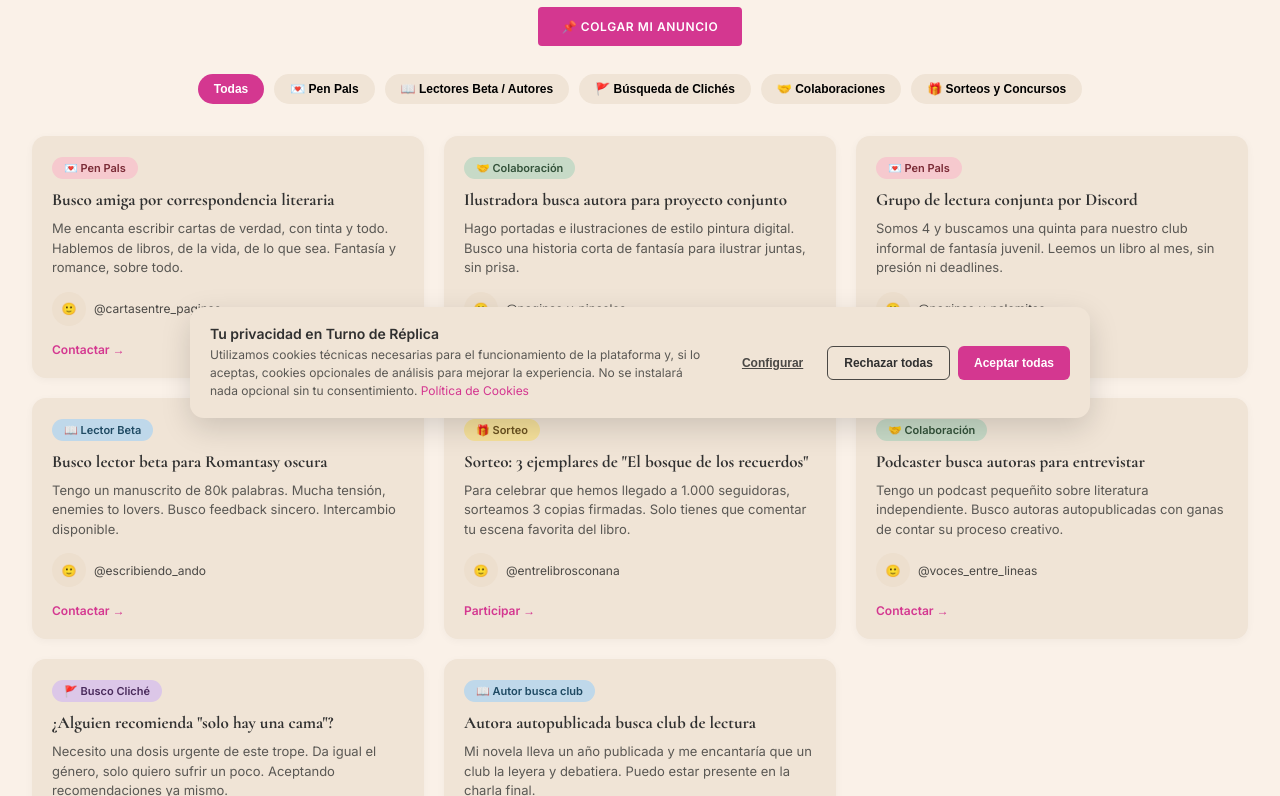
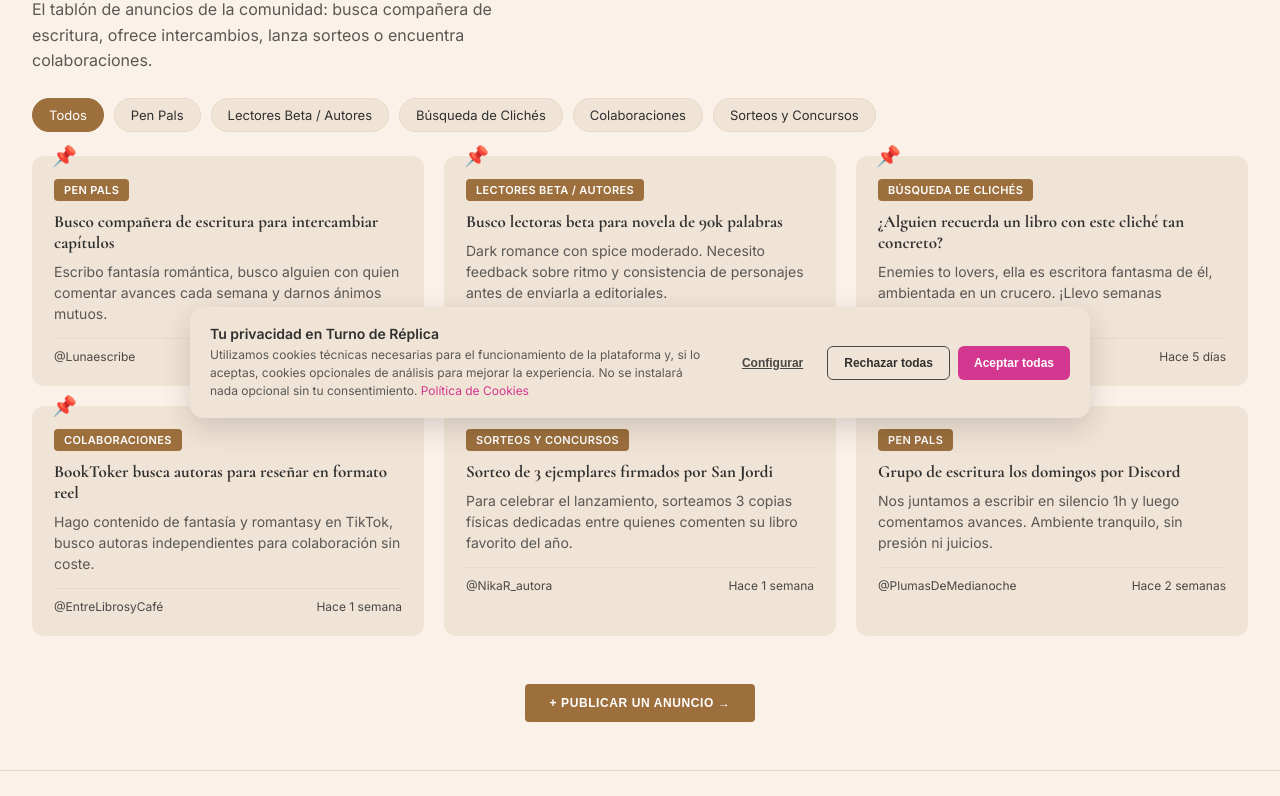
Before and after one commit to nikaR-cyber/turno-de-replica, an Eleventy site: page el-corcho.html in a window 1280 px wide. Shown: the part 366-1162 px from the top of the page. Built offline with nearby package versions, Linux system fonts and the light colour scheme; Eleventy itself is replaced by a stand-in of ours; files that its build step writes are made by us from their sources; files whose address does not match are found by name.

Commit message:
Add files via upload

```diff
--- a/el-corcho.html
+++ b/el-corcho.html
@@ -6,13 +6,31 @@
 <meta name="color-scheme" content="light dark">
 <title>El Corcho — Turno de Réplica</title>
 <link rel="preconnect" href="https://fonts.googleapis.com">
-<link href="https://fonts.googleapis.com/css2?family=Cormorant:ital,wght@0,400;0,500;0,600;0,700;1,400&family=Inter:wght@400;500;600&family=Caveat:wght@600;700&display=swap" rel="stylesheet">
+<link href="https://fonts.googleapis.com/css2?family=Cormorant:ital,wght@0,400;0,500;0,600;0,700;1,400&family=Inter:wght@400;500;600&display=swap" rel="stylesheet">
 <link rel="stylesheet" href="home-estilos.css">
 <link rel="stylesheet" href="cookies-estilos.css">
 <link rel="stylesheet" href="trama-drama-estilos.css">
 <link rel="stylesheet" href="taller-estilos.css">
-<link rel="stylesheet" href="plaza-estilos.css">
-<link rel="stylesheet" href="corcho-estilos.css">
+<style>
+  :root{ --corcho-color:#9C6F3D; }
+  .ec-hero-simple{max-width:1600px;margin:0 auto;padding:48px 32px 0;position:relative;}
+  .ec-hero-simple h1{font-size:44px;margin:0 0 10px;}
+  .ec-hero-simple p{color:var(--ink-soft);max-width:520px;line-height:1.6;margin:0 0 24px;}
+  .corcho-disclaimer{max-width:1600px;margin:0 auto;padding:0 32px;}
+  .corcho-disclaimer p{background:var(--card-alt);border-radius:8px;padding:12px 18px;font-size:13px;color:var(--ink-soft);}
+  .corcho-filtros{max-width:1600px;margin:24px auto 0;padding:0 32px;display:flex;flex-wrap:wrap;gap:10px;}
+  .corcho-filtro{background:var(--card);border:1px solid var(--line);border-radius:20px;padding:8px 16px;font-size:13px;cursor:pointer;}
+  .corcho-filtro.active{background:var(--corcho-color);color:#fff;border-color:var(--corcho-color);}
+  .corcho-grid{max-width:1600px;margin:24px auto 0;padding:0 32px 48px;display:grid;grid-template-columns:repeat(3,1fr);gap:20px;}
+  @media (max-width:900px){ .corcho-grid{grid-template-columns:1fr;} }
+  .corcho-card{background:var(--card);border-radius:12px;padding:22px;position:relative;}
+  .corcho-card::before{content:"📌";position:absolute;top:-12px;left:20px;font-size:20px;}
+  .corcho-tag{display:inline-block;background:var(--corcho-color);color:#fff;font-size:11px;font-weight:700;text-transform:uppercase;letter-spacing:.03em;padding:4px 10px;border-radius:4px;margin-bottom:10px;}
+  .corcho-card h3{font-size:17px;margin:0 0 8px;font-family:'Cormorant',serif;}
+  .corcho-card p{font-size:14px;color:var(--ink-soft);line-height:1.5;margin:0 0 14px;}
+  .corcho-meta{display:flex;justify-content:space-between;font-size:12px;color:var(--ink-mute);border-top:1px solid var(--line);padding-top:10px;}
+  .corcho-nueva{max-width:1600px;margin:0 auto 48px;padding:0 32px;text-align:center;}
+</style>
 </head>
 <body>
 
@@ -23,7 +41,7 @@
     <p>Revista Literaria • Comunidad • Historias</p>
   </div>
     <div class="icons">
-    <span>🔍</span><span>✉️</span><span>👤</span>
+    <span>🔍<span class="sr-only">Buscar</span></span><span>✉️<span class="sr-only">Mensajes</span></span><span>👤<span class="sr-only">Mi cuenta</span></span>
     <button id="theme-toggle" aria-pressed="false" title="Cambiar a modo noche">🌙</button>
   </div>
   </div>
@@ -40,94 +58,66 @@
   </details>
 </header>
 
-<p class="pz-disclaimer">🚧 Vista de diseño con anuncios de relleno — el formulario de envío aún no está conectado.</p>
+<div class="corcho-disclaimer">
+  <p>🚧 Vista de diseño — la publicación real de anuncios llegará con Decap CMS. Los anuncios que ves aquí son de ejemplo.</p>
+</div>
 
-<section class="co-hero">
-  <h2 class="co-title">El Corcho</h2>
-  <p class="co-sub">Conecta, colabora y descubre.</p>
-  <a href="#" class="btn-primary co-cta">📌 Colgar mi anuncio</a>
+<section class="ec-hero-simple">
+  <h1 class="heading">📌 El Corcho</h1>
+  <p class="body-serif">El tablón de anuncios de la comunidad: busca compañera de escritura, ofrece intercambios, lanza sorteos o encuentra colaboraciones.</p>
 </section>
 
-<section class="co-filtros">
-  <button class="pz-filtro-btn active">Todas</button>
-  <button class="pz-filtro-btn">💌 Pen Pals</button>
-  <button class="pz-filtro-btn">📖 Lectores Beta / Autores</button>
-  <button class="pz-filtro-btn">🚩 Búsqueda de Clichés</button>
-  <button class="pz-filtro-btn">🤝 Colaboraciones</button>
-  <button class="pz-filtro-btn">🎁 Sorteos y Concursos</button>
-</section>
+<div class="corcho-filtros">
+  <span class="corcho-filtro active">Todos</span>
+  <span class="corcho-filtro">Pen Pals</span>
+  <span class="corcho-filtro">Lectores Beta / Autores</span>
+  <span class="corcho-filtro">Búsqueda de Clichés</span>
+  <span class="corcho-filtro">Colaboraciones</span>
+  <span class="corcho-filtro">Sorteos y Concursos</span>
+</div>
 
-<section class="co-grid">
+<div class="corcho-grid">
+  <article class="corcho-card">
+    <span class="corcho-tag">Pen Pals</span>
+    <h3>Busco compañera de escritura para intercambiar capítulos</h3>
+    <p>Escribo fantasía romántica, busco alguien con quien comentar avances cada semana y darnos ánimos mutuos.</p>
+    <div class="corcho-meta"><span>@Lunaescribe</span><span>Hace 2 días</span></div>
+  </article>
+  <article class="corcho-card">
+    <span class="corcho-tag">Lectores Beta / Autores</span>
+    <h3>Busco lectoras beta para novela de 90k palabras</h3>
+    <p>Dark romance con spice moderado. Necesito feedback sobre ritmo y consistencia de personajes antes de enviarla a editoriales.</p>
+    <div class="corcho-meta"><span>@EscritoraDeMadrugada</span><span>Hace 4 días</span></div>
+  </article>
+  <article class="corcho-card">
+    <span class="corcho-tag">Búsqueda de Clichés</span>
+    <h3>¿Alguien recuerda un libro con este cliché tan concreto?</h3>
+    <p>Enemies to lovers, ella es escritora fantasma de él, ambientada en un crucero. ¡Llevo semanas buscándolo!</p>
+    <div class="corcho-meta"><span>@CazadoraDeTramas</span><span>Hace 5 días</span></div>
+  </article>
+  <article class="corcho-card">
+    <span class="corcho-tag">Colaboraciones</span>
+    <h3>BookToker busca autoras para reseñar en formato reel</h3>
+    <p>Hago contenido de fantasía y romantasy en TikTok, busco autoras independientes para colaboración sin coste.</p>
+    <div class="corcho-meta"><span>@EntreLibrosyCafé</span><span>Hace 1 semana</span></div>
+  </article>
+  <article class="corcho-card">
+    <span class="corcho-tag">Sorteos y Concursos</span>
+    <h3>Sorteo de 3 ejemplares firmados por San Jordi</h3>
+    <p>Para celebrar el lanzamiento, sorteamos 3 copias físicas dedicadas entre quienes comenten su libro favorito del año.</p>
+    <div class="corcho-meta"><span>@NikaR_autora</span><span>Hace 1 semana</span></div>
+  </article>
+  <article class="corcho-card">
+    <span class="corcho-tag">Pen Pals</span>
+    <h3>Grupo de escritura los domingos por Discord</h3>
+    <p>Nos juntamos a escribir en silencio 1h y luego comentamos avances. Ambiente tranquilo, sin presión ni juicios.</p>
+    <div class="corcho-meta"><span>@PlumasDeMedianoche</span><span>Hace 2 semanas</span></div>
+  </article>
+</div>
 
-  <article class="co-card penpal">
-    <span class="co-tag">💌 Pen Pals</span>
-    <h3>Busco amiga por correspondencia literaria</h3>
-    <p>Me encanta escribir cartas de verdad, con tinta y todo. Hablemos de libros, de la vida, de lo que sea. Fantasía y romance, sobre todo.</p>
-    <div class="co-user"><div class="pz-avatar">🙂</div><span>@cartasentre_paginas</span></div>
-    <a href="#" class="co-btn">Contactar →</a>
-  </article>
-
-  <article class="co-card beta">
-    <span class="co-tag">📖 Lector Beta</span>
-    <h3>Busco lector beta para Romantasy oscura</h3>
-    <p>Tengo un manuscrito de 80k palabras. Mucha tensión, enemies to lovers. Busco feedback sincero. Intercambio disponible.</p>
-    <div class="co-user"><div class="pz-avatar">🙂</div><span>@escribiendo_ando</span></div>
-    <a href="#" class="co-btn">Contactar →</a>
-  </article>
-
-  <article class="co-card cliche">
-    <span class="co-tag">🚩 Busco Cliché</span>
-    <h3>¿Alguien recomienda "solo hay una cama"?</h3>
-    <p>Necesito una dosis urgente de este trope. Da igual el género, solo quiero sufrir un poco. Aceptando recomendaciones ya mismo.</p>
-    <div class="co-user"><div class="pz-avatar">🙂</div><span>@marea_de_letras</span></div>
-    <a href="#" class="co-btn">Ver más →</a>
-  </article>
-
-  <article class="co-card colab">
-    <span class="co-tag">🤝 Colaboración</span>
-    <h3>Ilustradora busca autora para proyecto conjunto</h3>
-    <p>Hago portadas e ilustraciones de estilo pintura digital. Busco una historia corta de fantasía para ilustrar juntas, sin prisa.</p>
-    <div class="co-user"><div class="pz-avatar">🙂</div><span>@paginas_y_pinceles</span></div>
-    <a href="#" class="co-btn">Contactar →</a>
-  </article>
-
-  <article class="co-card sorteo">
-    <span class="co-tag">🎁 Sorteo</span>
-    <h3>Sorteo: 3 ejemplares de "El bosque de los recuerdos"</h3>
-    <p>Para celebrar que hemos llegado a 1.000 seguidoras, sorteamos 3 copias firmadas. Solo tienes que comentar tu escena favorita del libro.</p>
-    <div class="co-user"><div class="pz-avatar">🙂</div><span>@entrelibrosconana</span></div>
-    <a href="#" class="co-btn">Participar →</a>
-  </article>
-
-  <article class="co-card beta">
-    <span class="co-tag">📖 Autor busca club</span>
-    <h3>Autora autopublicada busca club de lectura</h3>
-    <p>Mi novela lleva un año publicada y me encantaría que un club la leyera y debatiera. Puedo estar presente en la charla final.</p>
-    <div class="co-user"><div class="pz-avatar">🙂</div><span>@nika_r_autora</span></div>
-    <a href="#" class="co-btn">Contactar →</a>
-  </article>
-
-  <article class="co-card penpal">
-    <span class="co-tag">💌 Pen Pals</span>
-    <h3>Grupo de lectura conjunta por Discord</h3>
-    <p>Somos 4 y buscamos una quinta para nuestro club informal de fantasía juvenil. Leemos un libro al mes, sin presión ni deadlines.</p>
-    <div class="co-user"><div class="pz-avatar">🙂</div><span>@paginas_y_palomitas</span></div>
-    <a href="#" class="co-btn">Contactar →</a>
-  </article>
-
-  <article class="co-card colab">
-    <span class="co-tag">🤝 Colaboración</span>
-    <h3>Podcaster busca autoras para entrevistar</h3>
-    <p>Tengo un podcast pequeñito sobre literatura independiente. Busco autoras autopublicadas con ganas de contar su proceso creativo.</p>
-    <div class="co-user"><div class="pz-avatar">🙂</div><span>@voces_entre_lineas</span></div>
-    <a href="#" class="co-btn">Contactar →</a>
-  </article>
-
-</section>
-
-<section class="co-trust">
-  <p>🛡️ Todos los anuncios de El Corcho son revisados por el equipo de Turno de Réplica para garantizar un espacio seguro y libre de spam.</p>
-</section>
+<div class="corcho-nueva">
+  <button class="btn-primary" style="background:var(--corcho-color);">+ PUBLICAR UN ANUNCIO →</button>
+</div>
 
 <footer>
   <div class="footer-links">
--- a/home-estilos.css
+++ b/home-estilos.css
@@ -13,6 +13,7 @@
     --taller-text:#FFF27D; --ecos-text:#E5FF7D; --plaza-text:#3DDBE1;
   }
   html[data-theme="dark"] body{background:var(--bg);}
+  .sr-only{position:absolute;width:1px;height:1px;padding:0;margin:-1px;overflow:hidden;clip:rect(0,0,0,0);white-space:nowrap;border:0;}
   #theme-toggle{background:none;border:none;font-size:16px;cursor:pointer;color:inherit;padding:0;line-height:1;}
   *{box-sizing:border-box;}
   body{margin:0;background:var(--bg);color:var(--ink);font-family:'Inter',sans-serif;}
@@ -48,10 +49,10 @@
   @media (max-width:900px){
     .deco-star,.deco-arrow{display:none;}
   }
-  .hero h2{font-size:52px;line-height:1.1;margin:0 0 24px;}
+  .hero h1{font-size:52px;line-height:1.1;margin:0 0 24px;}
   .hero p{font-family:'Inter',serif;font-size:18px;color:var(--ink-soft);max-width:420px;line-height:1.6;margin-bottom:36px;}
   .hero-buttons{display:flex;gap:16px;flex-wrap:wrap;}
-  .btn-primary{background:var(--accent);color:#fff;padding:12px 24px;border-radius:4px;font-size:12px;font-weight:600;letter-spacing:0.05em;text-transform:uppercase;border:none;}
+  .btn-primary{background:var(--accent-dark);color:#fff;padding:12px 24px;border-radius:4px;font-size:12px;font-weight:600;letter-spacing:0.05em;text-transform:uppercase;border:none;}
   .btn-outline{background:transparent;border:2px solid var(--secondary);color:var(--secondary);padding:11px 24px;border-radius:4px;font-size:12px;font-weight:600;letter-spacing:0.05em;text-transform:uppercase;cursor:pointer;}
   .mag-wrap{display:flex;justify-content:center;position:relative;}
   .mag{width:340px;min-height:480px;background:#1A1A1A;border-radius:0 6px 6px 0;border-left:4px solid #333;position:relative;transform:rotate(-2deg);box-shadow:0 25px 50px rgba(0,0,0,.3);color:#fff;padding:24px;display:flex;flex-direction:column;}
```
Also changed, not shown: ecos-de-papel.html (+2 -2 lines), ecos-sala.html (+3 -3 lines), index.html (+7 -4 lines), la-plaza-del-marujeo.html (+2 -2 lines), la-trama-y-el-drama.html (+4 -3 lines), museo-literario.html (+4 -3 lines), taller-de-escritura.html (+6 -4 lines).
